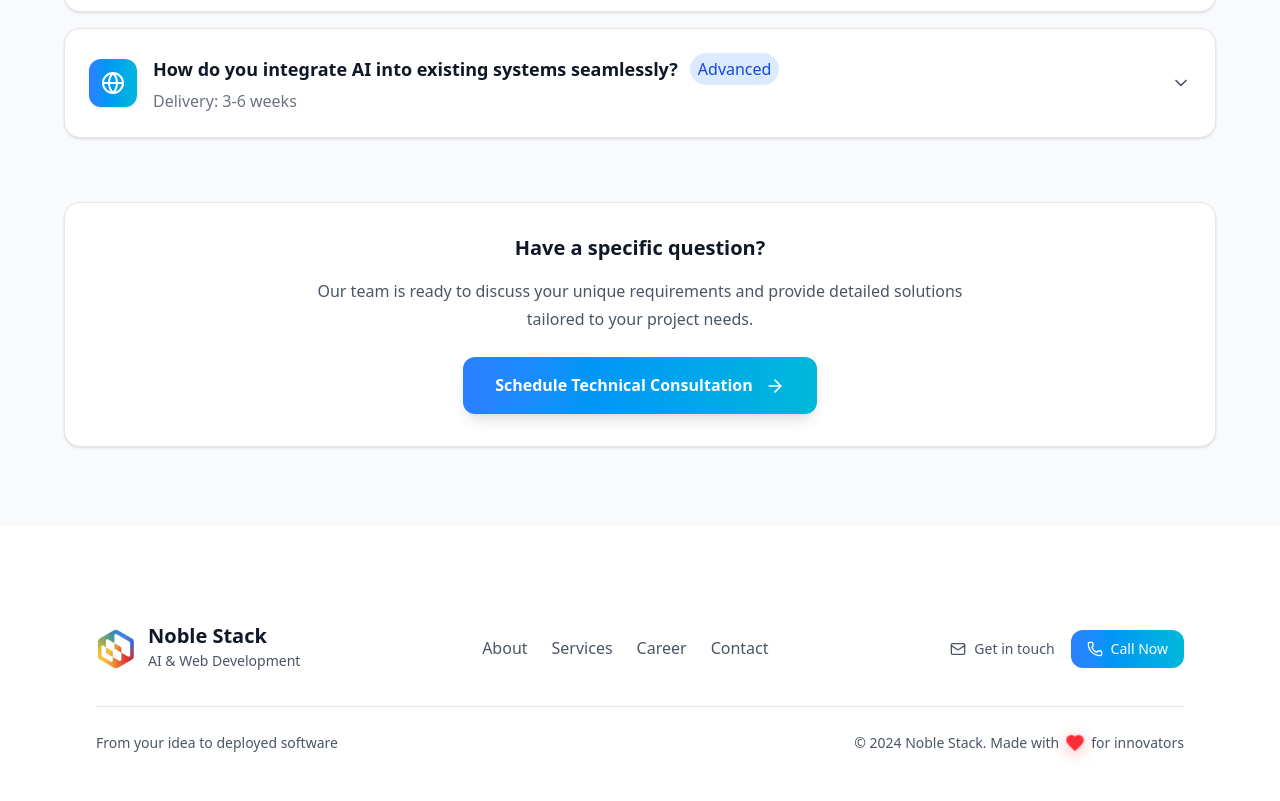
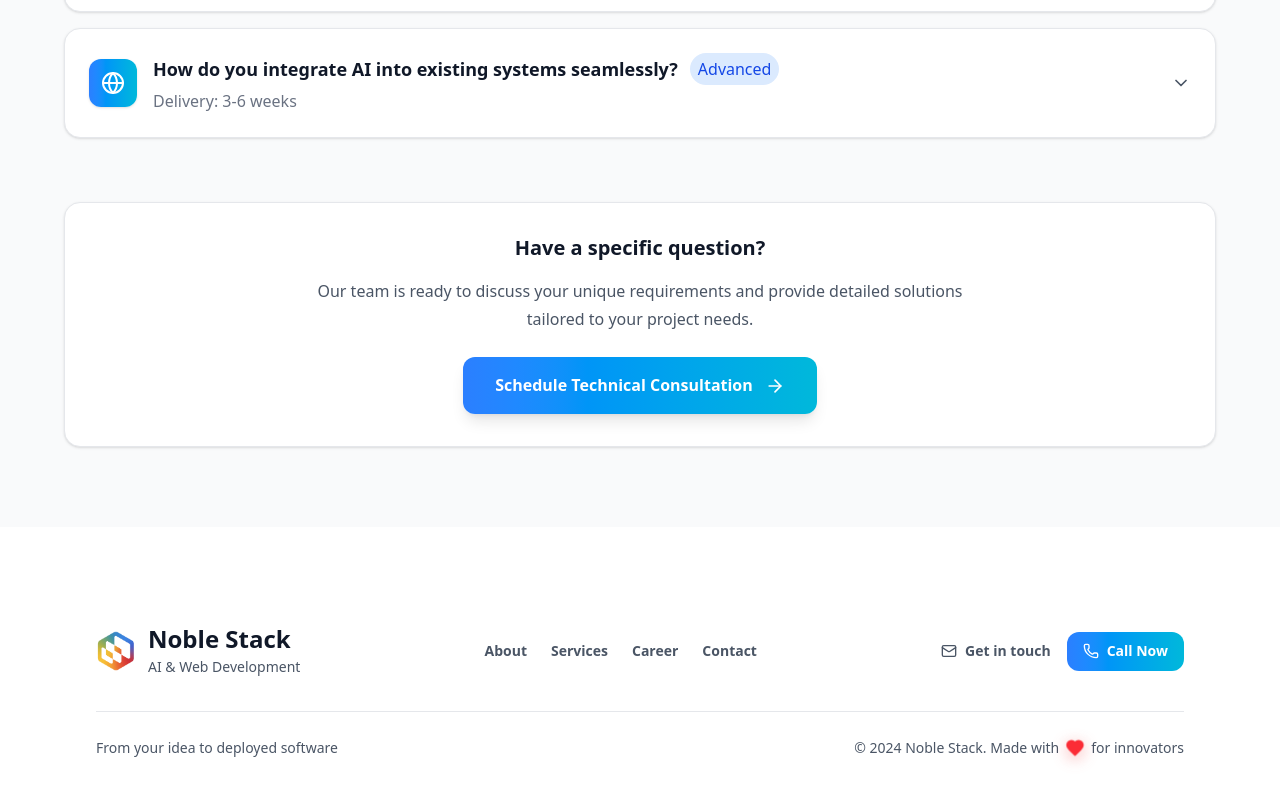
Before and after one commit to om202/NobleStack, a Next.js app: page / in a window 1280 px wide. Shown: the part 5253-6054 px from the top of the page. Built offline with nearby package versions, Linux system fonts and the light colour scheme.

Commit message:
Update Footer component styling and content: increase header size, adjust link font weight, change contact email, and enhance button font weight for improved visual hierarchy and user engagement.

```diff
--- a/src/components/common/Footer.tsx
+++ b/src/components/common/Footer.tsx
@@ -25,7 +25,7 @@ export default function Footer() {
                 className="rounded-xl"
               />
               <div>
-                <h3 className="text-xl font-bold text-gray-900">Noble Stack</h3>
+                <h3 className="text-2xl font-bold text-gray-900">Noble Stack</h3>
                 <p className="text-sm text-gray-600">AI & Web Development</p>
             </div>
             </div>
@@ -36,7 +36,7 @@ export default function Footer() {
                 <a
                   key={index}
                   href={link.href}
-                  className="text-gray-600 hover:text-gray-900 transition-colors font-medium text-sm sm:text-base"
+                  className="text-gray-600 hover:text-gray-900 transition-colors font-semibold text-sm"
                 >
                   {link.name}
                 </a>
@@ -46,13 +46,13 @@ export default function Footer() {
             {/* Contact */}
             <div className="flex flex-col sm:flex-row items-center gap-3 sm:gap-4">
               <a
-                href="mailto:contact@noblestack.io"
+                href="mailto:hello@noblestack.io"
                 className="flex items-center gap-2 text-gray-600 hover:text-gray-900 transition-colors"
               >
                 <Mail className="w-4 h-4" />
-                <span className="text-sm">Get in touch</span>
+                <span className="text-sm font-semibold">Get in touch</span>
               </a>
-              <button className="flex items-center gap-2 px-4 py-2 bg-gradient-to-r from-blue-500 to-cyan-500 text-white rounded-xl hover:shadow-md transition-all duration-300 text-sm font-medium">
+              <button className="flex items-center gap-2 px-4 py-2 bg-gradient-to-r from-blue-500 to-cyan-500 text-white rounded-xl hover:shadow-md transition-all duration-300 text-sm font-semibold">
                 <Phone className="w-4 h-4" />
                 Call Now
               </button>
```
